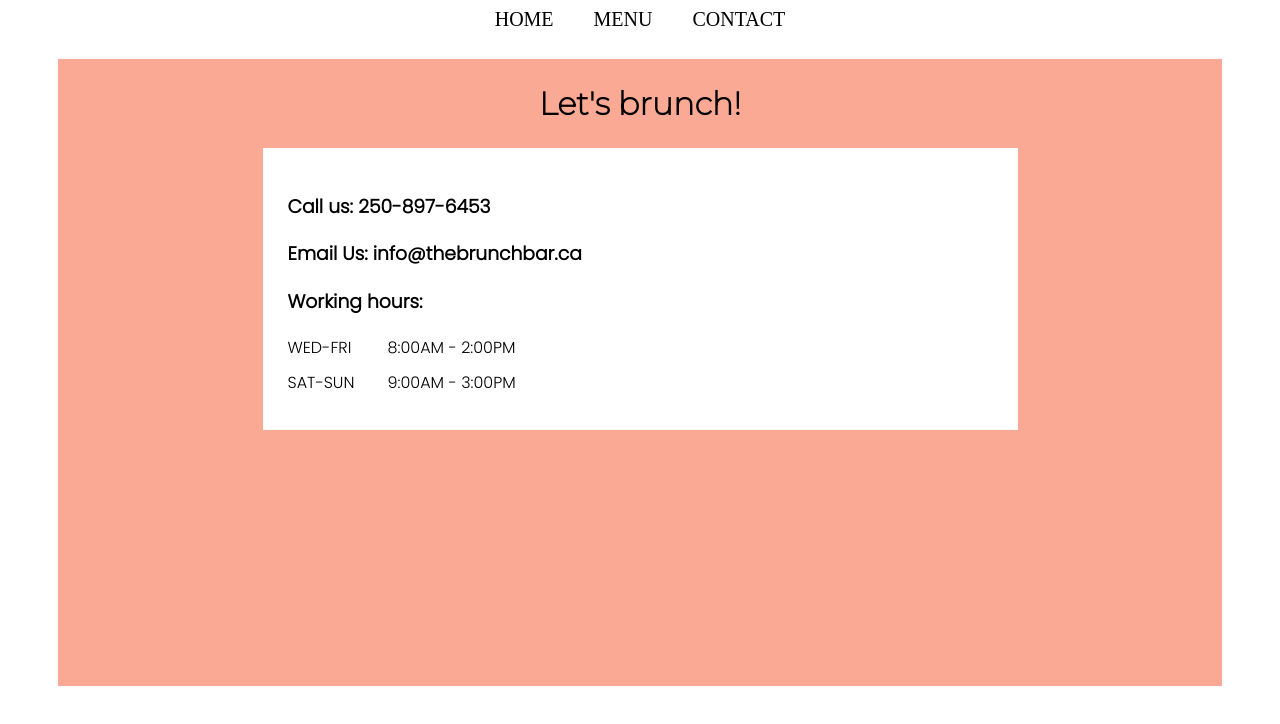
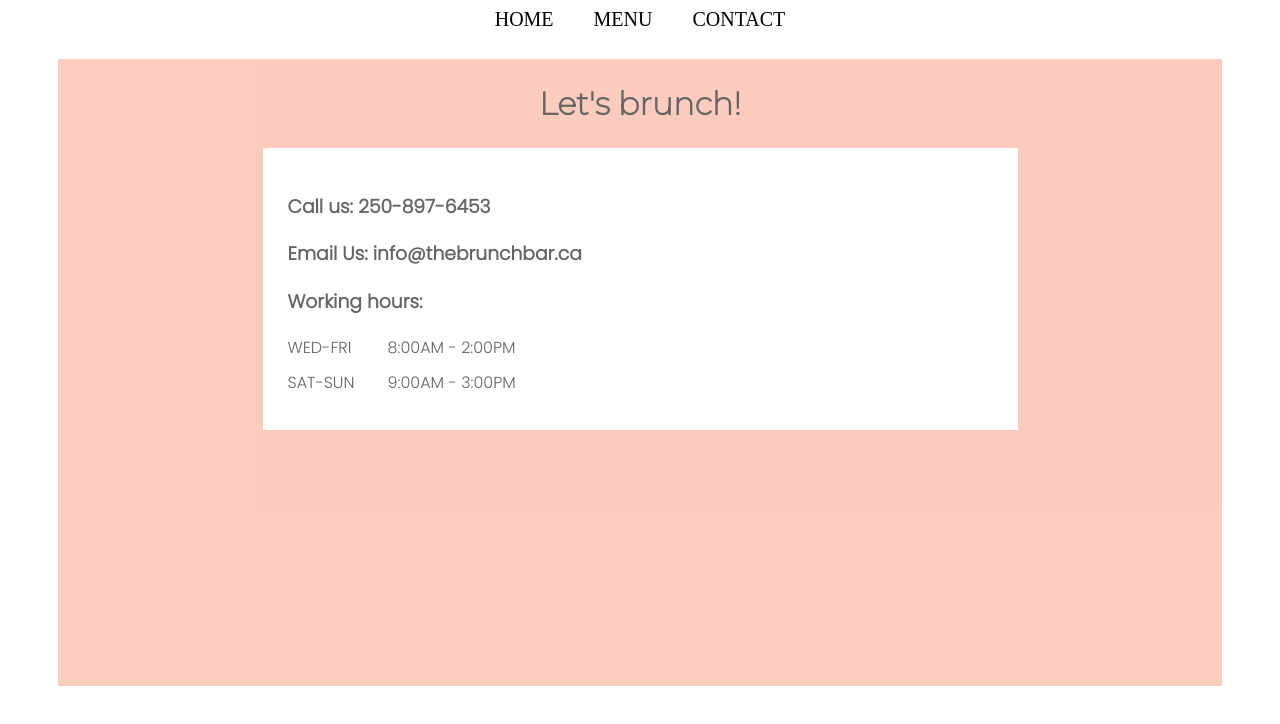
Before and after one commit to Tatianaharvey/restaurant-page, a plain HTML site: page index.html in a window 1280 px wide. Both pictures are taken after a click on the link "CONTACT". Drawn offline with Linux system fonts and the light colour scheme.

Commit message:
add to readme

```diff
--- a/styles.css
+++ b/styles.css
@@ -17,7 +17,8 @@ h1 {
 }
 
 .background {
-    background: #faaa94 !important
+    background: #faaa94 !important;
+    opacity: 0.6;
 }
 
   /* header */
```
